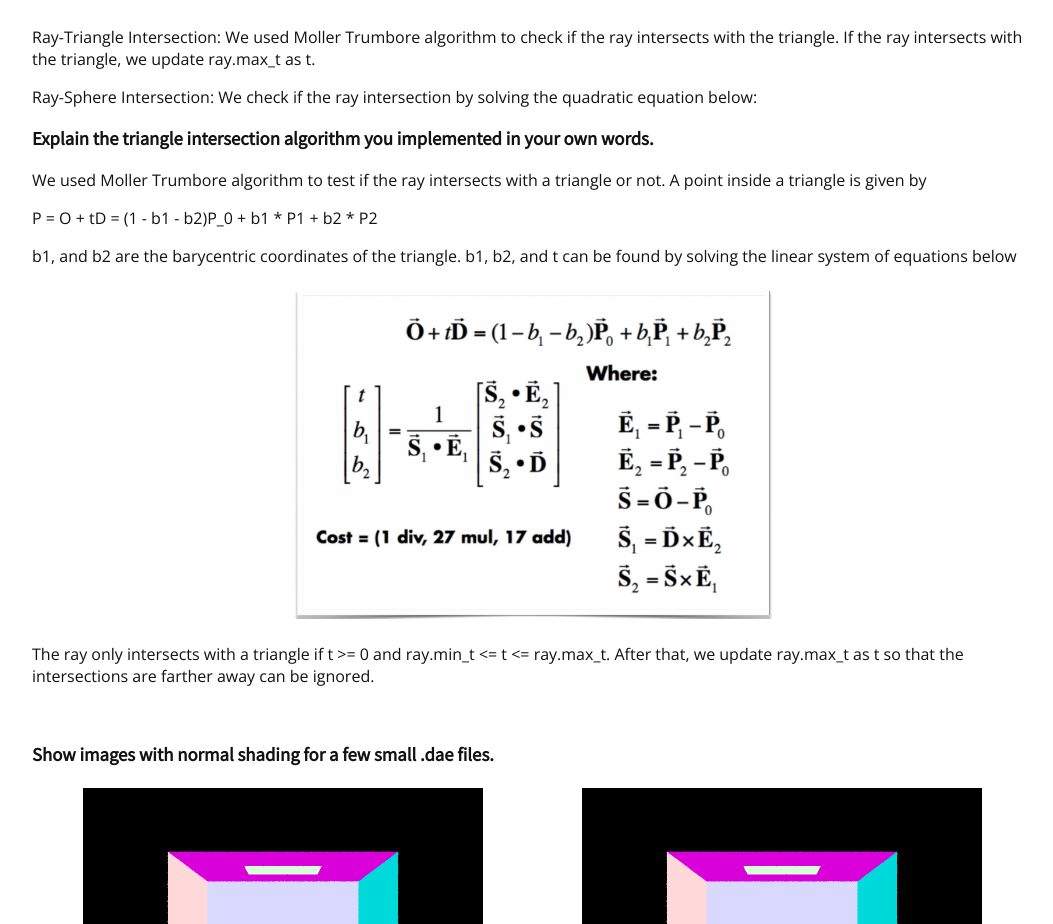
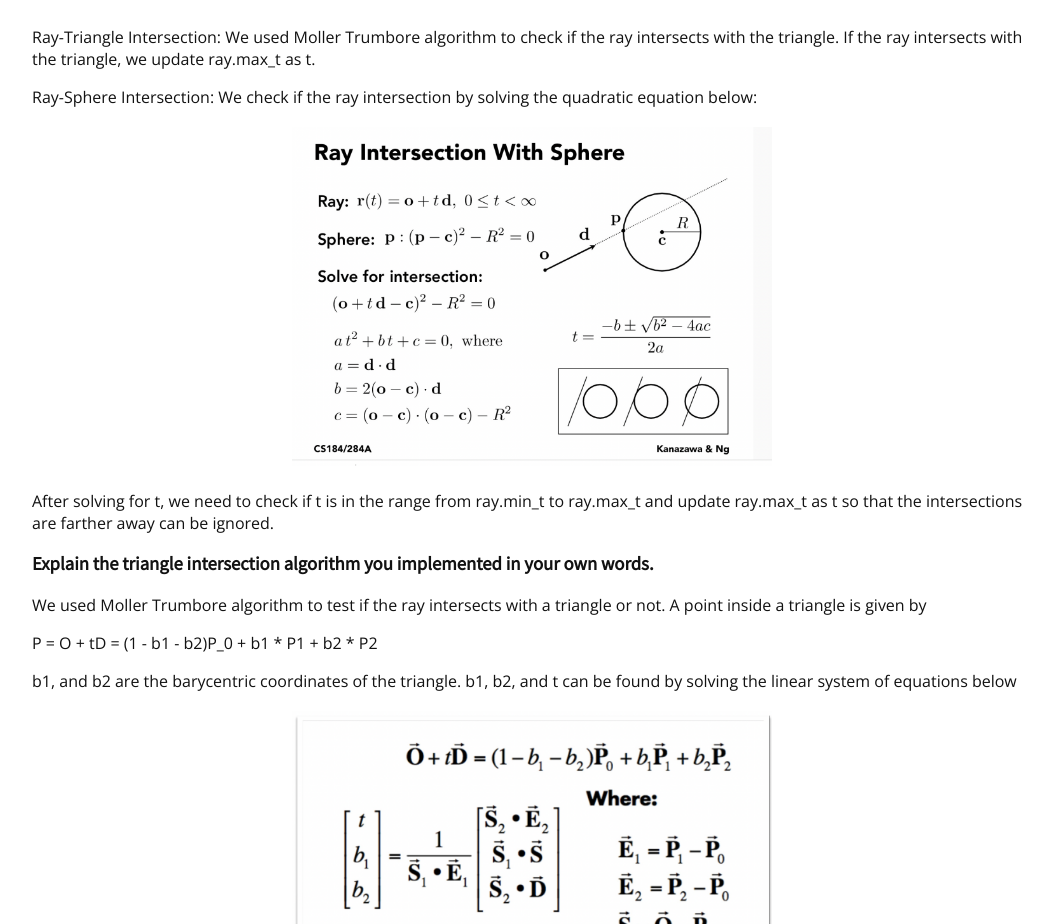
Before and after one commit to ttvu46/raytracing_1, a plain HTML site: page index.html in a window 1280 px wide. Shown: the part 1740-2664 px from the top of the page, without its empty margins (108-1161 px from the left). Drawn offline with nearby package versions, Linux system fonts and the light colour scheme.

Commit message:
Update index.html

```diff
--- a/index.html
+++ b/index.html
@@ -90,6 +90,16 @@
  <p>Ray-Triangle Intersection: We used Moller Trumbore algorithm to check if the ray intersects with the triangle. If the ray intersects with the triangle, we update ray.max_t as t. </p>
  <p>Ray-Sphere Intersection: We check if the ray intersection by solving the quadratic equation below: </p>
 
+  <div align="center">
+  <table style="width=100%">
+      <tr>
+          <td align="middle">
+          <img src="images/part1/Screen Shot 2023-03-17 at 5.30.39 PM.png" width="480px" />
+      </tr>
+  </table>
+</div>
+
+  <p>After solving for t, we need to check if t is in the range from ray.min_t to ray.max_t and update ray.max_t as t so that the intersections are farther away can be ignored.</p>
 
 <h3>
   Explain the triangle intersection algorithm you implemented in your own words.
```
